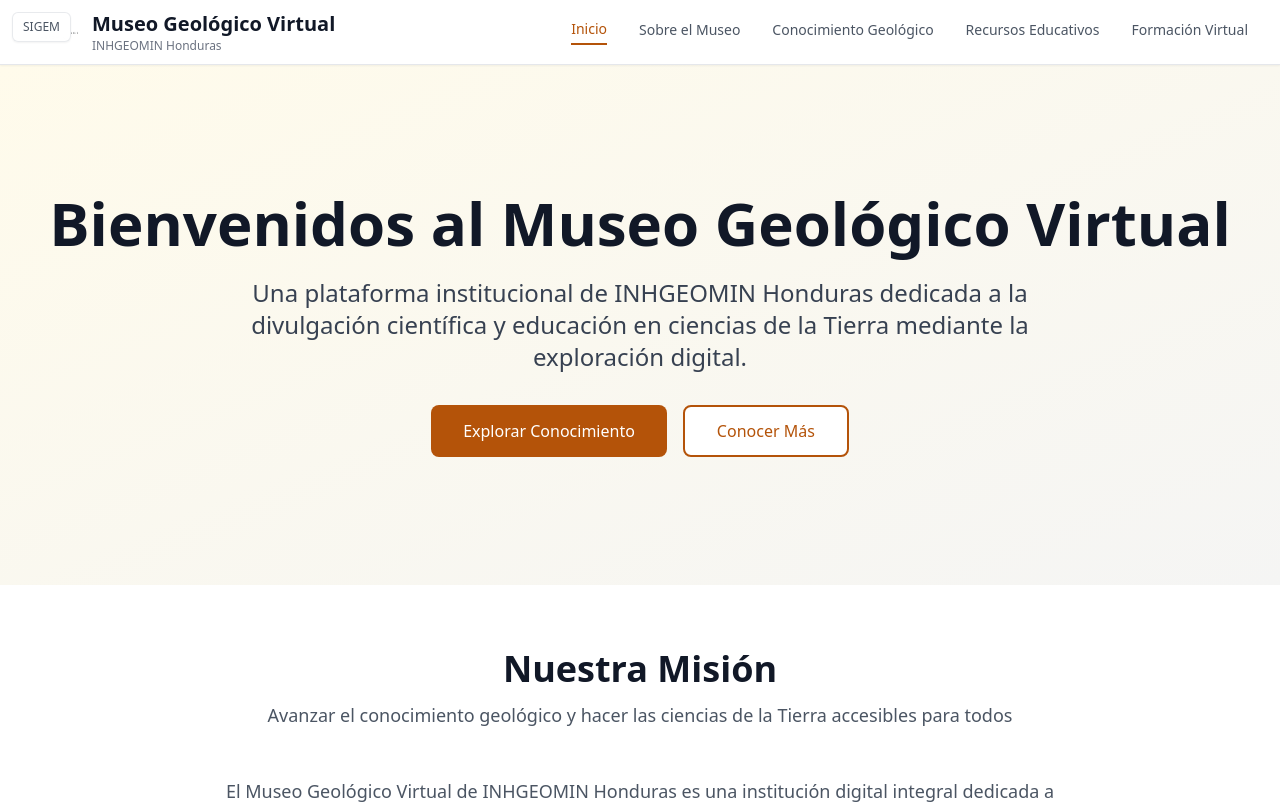
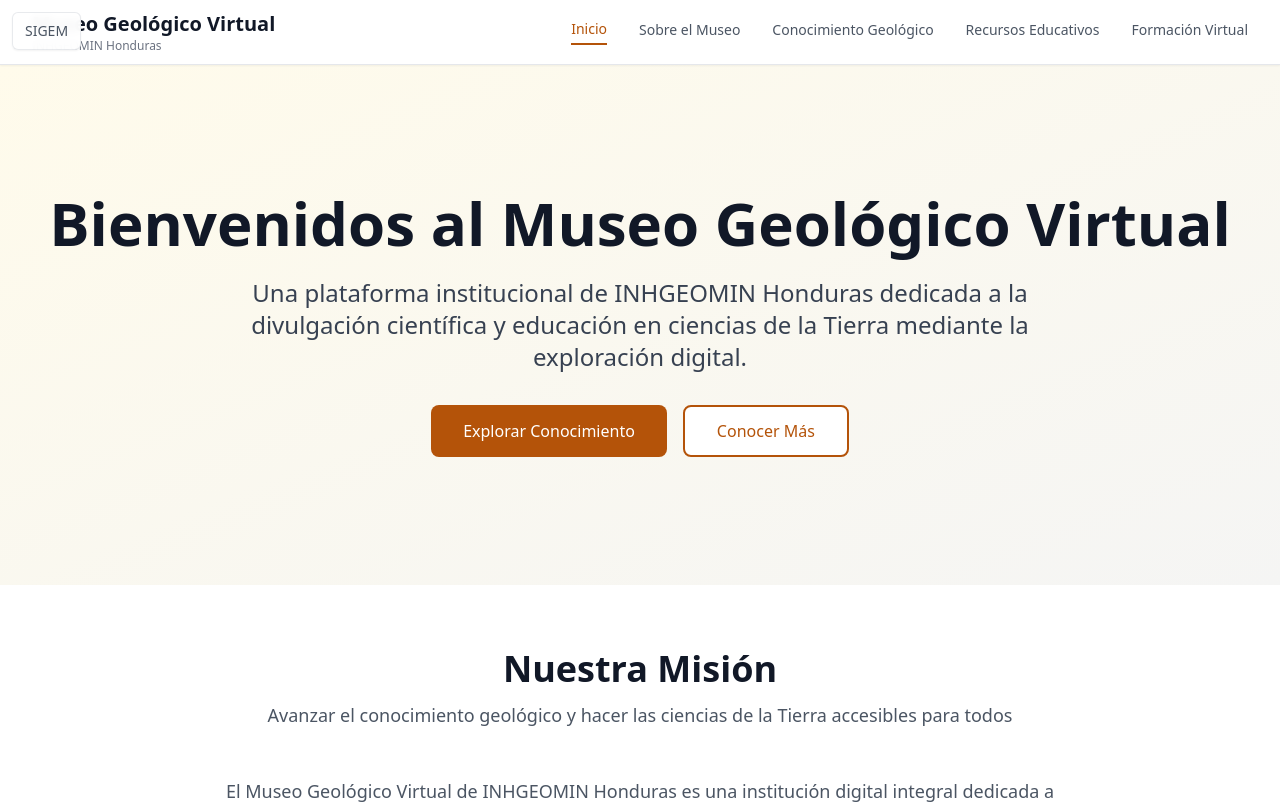
Before and after one commit to flavio1227/Museo-Virtual, a React (Vite) app: page / in a window 1280 px wide. Shown: the top 804 px of the page. Built offline with nearby package versions, Linux system fonts and the light colour scheme.

Commit message:
Aumentar tamaÃ±o del botÃ³n SIGEM y quitar logo del header para evitar contrapuestos

```diff
--- a/src/App.tsx
+++ b/src/App.tsx
@@ -31,7 +31,7 @@ function App() {
     <div className="min-h-screen bg-white flex flex-col">
       <a
         href="https://flavio1227.github.io/SIGEM1.1/"
-        className="fixed top-3 left-3 z-[60] inline-block px-2.5 py-1.5 bg-white/95 backdrop-blur-sm border border-gray-300/50 rounded-md shadow-sm text-xs font-medium text-gray-600 hover:text-gray-900 hover:bg-white hover:border-gray-400/60 transition-all duration-200"
+        className="fixed top-3 left-3 z-[60] inline-block px-3 py-2 bg-white/95 backdrop-blur-sm border border-gray-300/50 rounded-md shadow-sm text-sm font-medium text-gray-600 hover:text-gray-900 hover:bg-white hover:border-gray-400/60 transition-all duration-200"
         style={{ WebkitBackdropFilter: 'blur(8px)' }}
       >
         SIGEM
--- a/src/components/layout/Header.tsx
+++ b/src/components/layout/Header.tsx
@@ -18,17 +18,12 @@ export default function Header({ onNavigate, currentSection }: HeaderProps) {
         <div className="flex items-center justify-between h-16">
           <a
             href="/"
-            className="flex items-center space-x-3 cursor-pointer hover:opacity-80 transition-opacity"
+            className="flex items-center cursor-pointer hover:opacity-80 transition-opacity"
             onClick={(e) => {
               e.preventDefault();
               onNavigate('inicio');
             }}
           >
-            <img
-              src={`${import.meta.env.BASE_URL}logo.svg`}
-              alt="Museo Geológico Virtual Logo"
-              className="h-12 w-12"
-            />
             <div>
               <h1 className="text-xl font-bold text-gray-900">Museo Geológico Virtual</h1>
               <p className="text-xs text-gray-500">INHGEOMIN Honduras</p>
```
